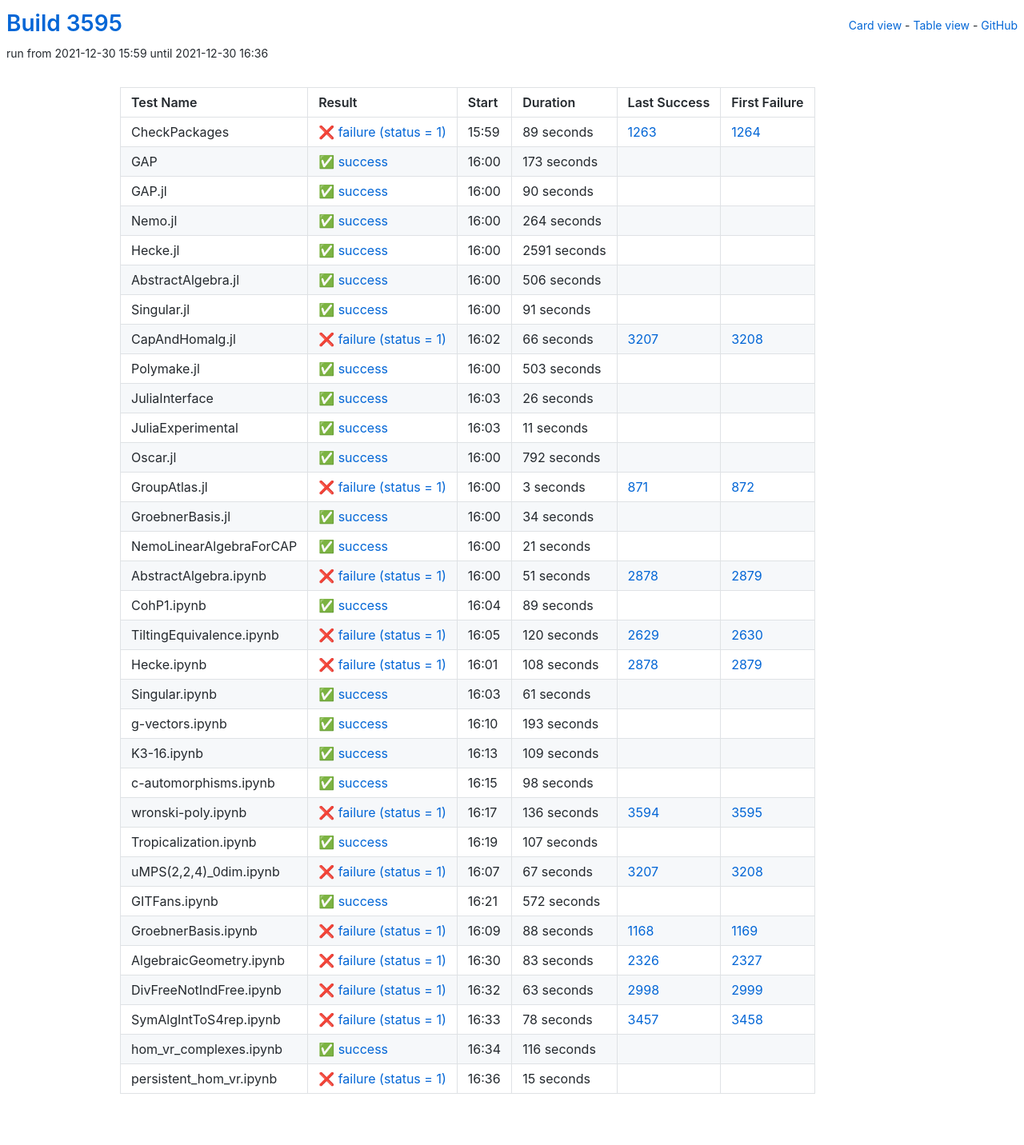
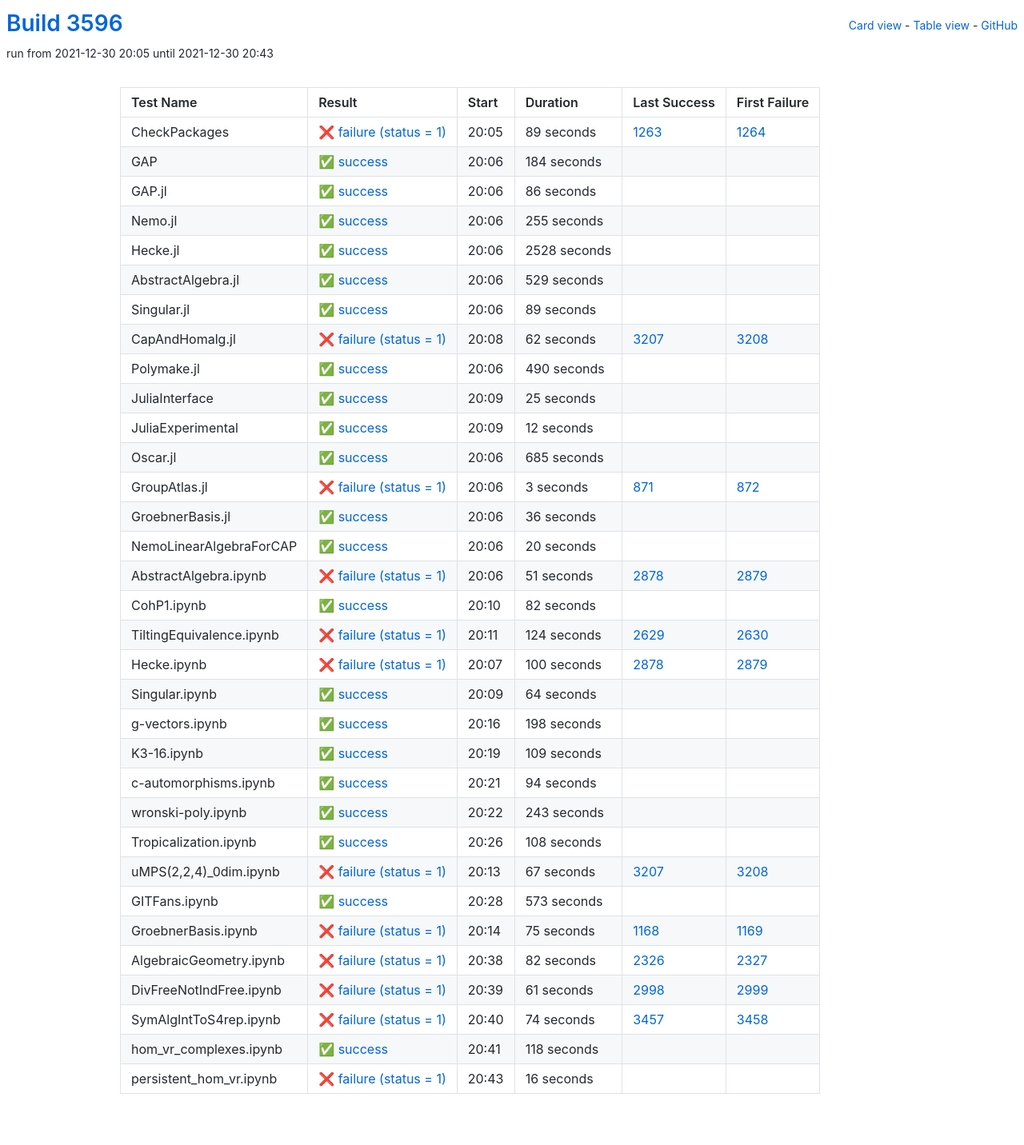
Before and after one commit to oscar-system/oscar-ci-status-stable, a Jekyll site: the page built from table.html, in a window 1280 px wide. Shown: the whole page at 80% size. Built offline with Jekyll 4.4.1, drawn with Linux system fonts in a browser that asks for light colours.

Commit message:
Build #3596

```diff
--- a/_data/ci.yml
+++ b/_data/ci.yml
@@ -1,6 +1,6 @@
 ---
-build: 3595
-build_url: https://oscarci.mathematik.uni-kl.de/job/oscar-stable/3595/
+build: 3596
+build_url: https://oscarci.mathematik.uni-kl.de/job/oscar-stable/3596/
 job: oscar-stable
 organization: oscar-system
 repo: oscar-ci-status-stable
@@ -8,8 +8,8 @@ repourl: https://github.com/oscar-system/oscar-ci-status-stable
 tests:
 - name: CheckPackages
   id: checkpackages
-  log: https://oscarci.mathematik.uni-kl.de/job/oscar-stable/3595/artifact/logs/build-3595/CheckPackages.log
-  start: 2021-12-30 15:59
+  log: https://oscarci.mathematik.uni-kl.de/job/oscar-stable/3596/artifact/logs/build-3596/CheckPackages.log
+  start: 2021-12-30 20:05
   success: false
   exitcode: 1
   status: failure
@@ -20,140 +20,140 @@ tests:
   first_failure_url: https://oscarci.mathematik.uni-kl.de/job/oscar-stable/1264/
 - name: GAP
   id: gap
-  log: https://oscarci.mathematik.uni-kl.de/job/oscar-stable/3595/artifact/logs/build-3595/GAP.log
-  start: 2021-12-30 16:00
+  log: https://oscarci.mathematik.uni-kl.de/job/oscar-stable/3596/artifact/logs/build-3596/GAP.log
+  start: 2021-12-30 20:06
   success: true
   exitcode: 0
   status: success
-  duration: 173
+  duration: 184
   last_success: false
   last_success_url:
   first_failure: false
   first_failure_url:
 - name: GAP.jl
   id: gap-jl
-  log: https://oscarci.mathematik.uni-kl.de/job/oscar-stable/3595/artifact/logs/build-3595/GAP.jl.log
-  start: 2021-12-30 16:00
+  log: https://oscarci.mathematik.uni-kl.de/job/oscar-stable/3596/artifact/logs/build-3596/GAP.jl.log
+  start: 2021-12-30 20:06
   success: true
   exitcode: 0
   status: success
-  duration: 90
+  duration: 86
   last_success: false
   last_success_url:
   first_failure: false
   first_failure_url:
 - name: Nemo.jl
   id: nemo-jl
-  log: https://oscarci.mathematik.uni-kl.de/job/oscar-stable/3595/artifact/logs/build-3595/Nemo.jl.log
-  start: 2021-12-30 16:00
+  log: https://oscarci.mathematik.uni-kl.de/job/oscar-stable/3596/artifact/logs/build-3596/Nemo.jl.log
+  start: 2021-12-30 20:06
   success: true
   exitcode: 0
   status: success
-  duration: 264
+  duration: 255
   last_success: false
   last_success_url:
   first_failure: false
   first_failure_url:
 - name: Hecke.jl
   id: hecke-jl
-  log: https://oscarci.mathematik.uni-kl.de/job/oscar-stable/3595/artifact/logs/build-3595/Hecke.jl.log
-  start: 2021-12-30 16:00
+  log: https://oscarci.mathematik.uni-kl.de/job/oscar-stable/3596/artifact/logs/build-3596/Hecke.jl.log
+  start: 2021-12-30 20:06
   success: true
   exitcode: 0
   status: success
-  duration: 2591
+  duration: 2528
   last_success: false
   last_success_url:
   first_failure: false
   first_failure_url:
 - name: AbstractAlgebra.jl
   id: abstractalgebra-jl
-  log: https://oscarci.mathematik.uni-kl.de/job/oscar-stable/3595/artifact/logs/build-3595/AbstractAlgebra.jl.log
-  start: 2021-12-30 16:00
+  log: https://oscarci.mathematik.uni-kl.de/job/oscar-stable/3596/artifact/logs/build-3596/AbstractAlgebra.jl.log
+  start: 2021-12-30 20:06
   success: true
   exitcode: 0
   status: success
-  duration: 506
+  duration: 529
   last_success: false
   last_success_url:
   first_failure: false
   first_failure_url:
 - name: Singular.jl
   id: singular-jl
-  log: https://oscarci.mathematik.uni-kl.de/job/oscar-stable/3595/artifact/logs/build-3595/Singular.jl.log
-  start: 2021-12-30 16:00
+  log: https://oscarci.mathematik.uni-kl.de/job/oscar-stable/3596/artifact/logs/build-3596/Singular.jl.log
+  start: 2021-12-30 20:06
   success: true
   exitcode: 0
   status: success
-  duration: 91
+  duration: 89
   last_success: false
   last_success_url:
   first_failure: false
   first_failure_url:
 - name: CapAndHomalg.jl
   id: capandhomalg-jl
-  log: https://oscarci.mathematik.uni-kl.de/job/oscar-stable/3595/artifact/logs/build-3595/CapAndHomalg.jl.log
-  start: 2021-12-30 16:02
+  log: https://oscarci.mathematik.uni-kl.de/job/oscar-stable/3596/artifact/logs/build-3596/CapAndHomalg.jl.log
+  start: 2021-12-30 20:08
   success: false
   exitcode: 1
   status: failure
-  duration: 66
+  duration: 62
   last_success: 3207
   last_success_url: https://oscarci.mathematik.uni-kl.de/job/oscar-stable/3207/
   first_failure: 3208
   first_failure_url: https://oscarci.mathematik.uni-kl.de/job/oscar-stable/3208/
 - name: Polymake.jl
   id: polymake-jl
-  log: https://oscarci.mathematik.uni-kl.de/job/oscar-stable/3595/artifact/logs/build-3595/Polymake.jl.log
-  start: 2021-12-30 16:00
+  log: https://oscarci.mathematik.uni-kl.de/job/oscar-stable/3596/artifact/logs/build-3596/Polymake.jl.log
+  start: 2021-12-30 20:06
   success: true
   exitcode: 0
   status: success
-  duration: 503
+  duration: 490
   last_success: false
   last_success_url:
   first_failure: false
   first_failure_url:
 - name: JuliaInterface
   id: juliainterface
-  log: https://oscarci.mathematik.uni-kl.de/job/oscar-stable/3595/artifact/logs/build-3595/JuliaInterface.log
-  start: 2021-12-30 16:03
+  log: https://oscarci.mathematik.uni-kl.de/job/oscar-stable/3596/artifact/logs/build-3596/JuliaInterface.log
+  start: 2021-12-30 20:09
   success: true
   exitcode: 0
   status: success
-  duration: 26
+  duration: 25
   last_success: false
   last_success_url:
   first_failure: false
   first_failure_url:
 - name: JuliaExperimental
   id: juliaexperimental
-  log: https://oscarci.mathematik.uni-kl.de/job/oscar-stable/3595/artifact/logs/build-3595/JuliaExperimental.log
-  start: 2021-12-30 16:03
+  log: https://oscarci.mathematik.uni-kl.de/job/oscar-stable/3596/artifact/logs/build-3596/JuliaExperimental.log
+  start: 2021-12-30 20:09
   success: true
   exitcode: 0
   status: success
-  duration: 11
+  duration: 12
   last_success: false
   last_success_url:
   first_failure: false
   first_failure_url:
 - name: Oscar.jl
   id: oscar-jl
-  log: https://oscarci.mathematik.uni-kl.de/job/oscar-stable/3595/artifact/logs/build-3595/Oscar.jl.log
-  start: 2021-12-30 16:00
+  log: https://oscarci.mathematik.uni-kl.de/job/oscar-stable/3596/artifact/logs/build-3596/Oscar.jl.log
+  start: 2021-12-30 20:06
   success: true
   exitcode: 0
   status: success
-  duration: 792
+  duration: 685
   last_success: false
   last_success_url:
   first_failure: false
   first_failure_url:
 - name: GroupAtlas.jl
   id: groupatlas-jl
-  log: https://oscarci.mathematik.uni-kl.de/job/oscar-stable/3595/artifact/logs/build-3595/GroupAtlas.jl.log
-  start: 2021-12-30 16:00
+  log: https://oscarci.mathematik.uni-kl.de/job/oscar-stable/3596/artifact/logs/build-3596/GroupAtlas.jl.log
+  start: 2021-12-30 20:06
   success: false
   exitcode: 1
   status: failure
@@ -164,32 +164,32 @@ tests:
   first_failure_url: https://oscarci.mathematik.uni-kl.de/job/oscar-stable/872/
 - name: GroebnerBasis.jl
   id: groebnerbasis-jl
-  log: https://oscarci.mathematik.uni-kl.de/job/oscar-stable/3595/artifact/logs/build-3595/GroebnerBasis.jl.log
-  start: 2021-12-30 16:00
+  log: https://oscarci.mathematik.uni-kl.de/job/oscar-stable/3596/artifact/logs/build-3596/GroebnerBasis.jl.log
+  start: 2021-12-30 20:06
   success: true
   exitcode: 0
   status: success
-  duration: 34
+  duration: 36
   last_success: false
   last_success_url:
   first_failure: false
   first_failure_url:
 - name: NemoLinearAlgebraForCAP
   id: nemolinearalgebraforcap
-  log: https://oscarci.mathematik.uni-kl.de/job/oscar-stable/3595/artifact/logs/build-3595/NemoLinearAlgebraForCAP.log
-  start: 2021-12-30 16:00
+  log: https://oscarci.mathematik.uni-kl.de/job/oscar-stable/3596/artifact/logs/build-3596/NemoLinearAlgebraForCAP.log
+  start: 2021-12-30 20:06
   success: true
   exitcode: 0
   status: success
-  duration: 21
+  duration: 20
   last_success: false
   last_success_url:
   first_failure: false
   first_failure_url:
 - name: AbstractAlgebra.ipynb
   id: abstractalgebra-ipynb
-  log: https://oscarci.mathematik.uni-kl.de/job/oscar-stable/3595/artifact/logs/build-3595/AbstractAlgebra.ipynb.log
-  start: 2021-12-30 16:00
+  log: https://oscarci.mathematik.uni-kl.de/job/oscar-stable/3596/artifact/logs/build-3596/AbstractAlgebra.ipynb.log
+  start: 2021-12-30 20:06
   success: false
   exitcode: 1
   status: failure
@@ -200,68 +200,68 @@ tests:
   first_failure_url: https://oscarci.mathematik.uni-kl.de/job/oscar-stable/2879/
 - name: CohP1.ipynb
   id: cohp1-ipynb
-  log: https://oscarci.mathematik.uni-kl.de/job/oscar-stable/3595/artifact/logs/build-3595/CohP1.ipynb.log
-  start: 2021-12-30 16:04
+  log: https://oscarci.mathematik.uni-kl.de/job/oscar-stable/3596/artifact/logs/build-3596/CohP1.ipynb.log
+  start: 2021-12-30 20:10
   success: true
   exitcode: 0
   status: success
-  duration: 89
+  duration: 82
   last_success: false
   last_success_url:
   first_failure: false
   first_failure_url:
 - name: TiltingEquivalence.ipynb
   id: tiltingequivalence-ipynb
-  log: https://oscarci.mathematik.uni-kl.de/job/oscar-stable/3595/artifact/logs/build-3595/TiltingEquivalence.ipynb.log
-  start: 2021-12-30 16:05
+  log: https://oscarci.mathematik.uni-kl.de/job/oscar-stable/3596/artifact/logs/build-3596/TiltingEquivalence.ipynb.log
+  start: 2021-12-30 20:11
   success: false
   exitcode: 1
   status: failure
-  duration: 120
+  duration: 124
   last_success: 2629
   last_success_url: https://oscarci.mathematik.uni-kl.de/job/oscar-stable/2629/
   first_failure: 2630
   first_failure_url: https://oscarci.mathematik.uni-kl.de/job/oscar-stable/2630/
 - name: Hecke.ipynb
   id: hecke-ipynb
-  log: https://oscarci.mathematik.uni-kl.de/job/oscar-stable/3595/artifact/logs/build-3595/Hecke.ipynb.log
-  start: 2021-12-30 16:01
+  log: https://oscarci.mathematik.uni-kl.de/job/oscar-stable/3596/artifact/logs/build-3596/Hecke.ipynb.log
+  start: 2021-12-30 20:07
   success: false
   exitcode: 1
   status: failure
-  duration: 108
+  duration: 100
   last_success: 2878
   last_success_url: https://oscarci.mathematik.uni-kl.de/job/oscar-stable/2878/
   first_failure: 2879
   first_failure_url: https://oscarci.mathematik.uni-kl.de/job/oscar-stable/2879/
 - name: Singular.ipynb
   id: singular-ipynb
-  log: https://oscarci.mathematik.uni-kl.de/job/oscar-stable/3595/artifact/logs/build-3595/Singular.ipynb.log
-  start: 2021-12-30 16:03
+  log: https://oscarci.mathematik.uni-kl.de/job/oscar-stable/3596/artifact/logs/build-3596/Singular.ipynb.log
+  start: 2021-12-30 20:09
   success: true
   exitcode: 0
   status: success
-  duration: 61
+  duration: 64
   last_success: false
   last_success_url:
   first_failure: false
   first_failure_url:
 - name: g-vectors.ipynb
   id: g-vectors-ipynb
-  log: https://oscarci.mathematik.uni-kl.de/job/oscar-stable/3595/artifact/logs/build-3595/g-vectors.ipynb.log
-  start: 2021-12-30 16:10
+  log: https://oscarci.mathematik.uni-kl.de/job/oscar-stable/3596/artifact/logs/build-3596/g-vectors.ipynb.log
+  start: 2021-12-30 20:16
   success: true
   exitcode: 0
   status: success
-  duration: 193
+  duration: 198
   last_success: false
   last_success_url:
   first_failure: false
   first_failure_url:
 - name: K3-16.ipynb
   id: k3-16-ipynb
-  log: https://oscarci.mathematik.uni-kl.de/job/oscar-stable/3595/artifact/logs/build-3595/K3-16.ipynb.log
-  start: 2021-12-30 16:13
+  log: https://oscarci.mathematik.uni-kl.de/job/oscar-stable/3596/artifact/logs/build-3596/K3-16.ipynb.log
+  start: 2021-12-30 20:19
   success: true
   exitcode: 0
   status: success
@@ -272,44 +272,44 @@ tests:
   first_failure_url:
 - name: c-automorphisms.ipynb
   id: c-automorphisms-ipynb
-  log: https://oscarci.mathematik.uni-kl.de/job/oscar-stable/3595/artifact/logs/build-3595/c-automorphisms.ipynb.log
-  start: 2021-12-30 16:15
+  log: https://oscarci.mathematik.uni-kl.de/job/oscar-stable/3596/artifact/logs/build-3596/c-automorphisms.ipynb.log
+  start: 2021-12-30 20:21
   success: true
   exitcode: 0
   status: success
-  duration: 98
+  duration: 94
   last_success: false
   last_success_url:
   first_failure: false
   first_failure_url:
 - name: wronski-poly.ipynb
   id: wronski-poly-ipynb
-  log: https://oscarci.mathematik.uni-kl.de/job/oscar-stable/3595/artifact/logs/build-3595/wronski-poly.ipynb.log
-  start: 2021-12-30 16:17
-  success: false
-  exitcode: 1
-  status: failure
-  duration: 136
-  last_success: 3594
-  last_success_url: https://oscarci.mathematik.uni-kl.de/job/oscar-stable/3594/
-  first_failure: 3595
-  first_failure_url: https://oscarci.mathematik.uni-kl.de/job/oscar-stable/3595/
-- name: Tropicalization.ipynb
-  id: tropicalization-ipynb
-  log: https://oscarci.mathematik.uni-kl.de/job/oscar-stable/3595/artifact/logs/build-3595/Tropicalization.ipynb.log
-  start: 2021-12-30 16:19
+  log: https://oscarci.mathematik.uni-kl.de/job/oscar-stable/3596/artifact/logs/build-3596/wronski-poly.ipynb.log
+  start: 2021-12-30 20:22
   success: true
   exitcode: 0
   status: success
-  duration: 107
+  duration: 243
+  last_success: false
+  last_success_url:
+  first_failure: false
+  first_failure_url:
+- name: Tropicalization.ipynb
+  id: tropicalization-ipynb
+  log: https://oscarci.mathematik.uni-kl.de/job/oscar-stable/3596/artifact/logs/build-3596/Tropicalization.ipynb.log
+  start: 2021-12-30 20:26
+  success: true
+  exitcode: 0
+  status: success
+  duration: 108
   last_success: false
   last_success_url:
   first_failure: false
   first_failure_url:
 - name: uMPS(2,2,4)_0dim.ipynb
   id: umps-2-2-4-0dim-ipynb
-  log: https://oscarci.mathematik.uni-kl.de/job/oscar-stable/3595/artifact/logs/build-3595/uMPS-2-2-4-_0dim.ipynb.log
-  start: 2021-12-30 16:07
+  log: https://oscarci.mathematik.uni-kl.de/job/oscar-stable/3596/artifact/logs/build-3596/uMPS-2-2-4-_0dim.ipynb.log
+  start: 2021-12-30 20:13
   success: false
   exitcode: 1
   status: failure
@@ -320,84 +320,84 @@ tests:
   first_failure_url: https://oscarci.mathematik.uni-kl.de/job/oscar-stable/3208/
 - name: GITFans.ipynb
   id: gitfans-ipynb
-  log: https://oscarci.mathematik.uni-kl.de/job/oscar-stable/3595/artifact/logs/build-3595/GITFans.ipynb.log
-  start: 2021-12-30 16:21
+  log: https://oscarci.mathematik.uni-kl.de/job/oscar-stable/3596/artifact/logs/build-3596/GITFans.ipynb.log
+  start: 2021-12-30 20:28
   success: true
   exitcode: 0
   status: success
-  duration: 572
+  duration: 573
   last_success: false
   last_success_url:
   first_failure: false
   first_failure_url:
 - name: GroebnerBasis.ipynb
   id: groebnerbasis-ipynb
-  log: https://oscarci.mathematik.uni-kl.de/job/oscar-stable/3595/artifact/logs/build-3595/GroebnerBasis.ipynb.log
-  start: 2021-12-30 16:09
+  log: https://oscarci.mathematik.uni-kl.de/job/oscar-stable/3596/artifact/logs/build-3596/GroebnerBasis.ipynb.log
+  start: 2021-12-30 20:14
   success: false
   exitcode: 1
   status: failure
-  duration: 88
+  duration: 75
   last_success: 1168
   last_success_url: https://oscarci.mathematik.uni-kl.de/job/oscar-stable/1168/
   first_failure: 1169
   first_failure_url: https://oscarci.mathematik.uni-kl.de/job/oscar-stable/1169/
 - name: AlgebraicGeometry.ipynb
   id: algebraicgeometry-ipynb
-  log: https://oscarci.mathematik.uni-kl.de/job/oscar-stable/3595/artifact/logs/build-3595/AlgebraicGeometry.ipynb.log
-  start: 2021-12-30 16:30
+  log: https://oscarci.mathematik.uni-kl.de/job/oscar-stable/3596/artifact/logs/build-3596/AlgebraicGeometry.ipynb.log
+  start: 2021-12-30 20:38
   success: false
   exitcode: 1
   status: failure
-  duration: 83
+  duration: 82
   last_success: 2326
   last_success_url: https://oscarci.mathematik.uni-kl.de/job/oscar-stable/2326/
   first_failure: 2327
   first_failure_url: https://oscarci.mathematik.uni-kl.de/job/oscar-stable/2327/
 - name: DivFreeNotIndFree.ipynb
   id: divfreenotindfree-ipynb
-  log: https://oscarci.mathematik.uni-kl.de/job/oscar-stable/3595/artifact/logs/build-3595/DivFreeNotIndFree.ipynb.log
-  start: 2021-12-30 16:32
+  log: https://oscarci.mathematik.uni-kl.de/job/oscar-stable/3596/artifact/logs/build-3596/DivFreeNotIndFree.ipynb.log
+  start: 2021-12-30 20:39
   success: false
   exitcode: 1
   status: failure
-  duration: 63
+  duration: 61
   last_success: 2998
   last_success_url: https://oscarci.mathematik.uni-kl.de/job/oscar-stable/2998/
   first_failure: 2999
   first_failure_url: https://oscarci.mathematik.uni-kl.de/job/oscar-stable/2999/
 - name: SymAlgIntToS4rep.ipynb
   id: symalginttos4rep-ipynb
-  log: https://oscarci.mathematik.uni-kl.de/job/oscar-stable/3595/artifact/logs/build-3595/SymAlgIntToS4rep.ipynb.log
-  start: 2021-12-30 16:33
+  log: https://oscarci.mathematik.uni-kl.de/job/oscar-stable/3596/artifact/logs/build-3596/SymAlgIntToS4rep.ipynb.log
+  start: 2021-12-30 20:40
   success: false
   exitcode: 1
   status: failure
-  duration: 78
+  duration: 74
   last_success: 3457
   last_success_url: https://oscarci.mathematik.uni-kl.de/job/oscar-stable/3457/
   first_failure: 3458
   first_failure_url: https://oscarci.mathematik.uni-kl.de/job/oscar-stable/3458/
 - name: hom_vr_complexes.ipynb
   id: hom-vr-complexes-ipynb
-  log: https://oscarci.mathematik.uni-kl.de/job/oscar-stable/3595/artifact/logs/build-3595/hom_vr_complexes.ipynb.log
-  start: 2021-12-30 16:34
+  log: https://oscarci.mathematik.uni-kl.de/job/oscar-stable/3596/artifact/logs/build-3596/hom_vr_complexes.ipynb.log
+  start: 2021-12-30 20:41
   success: true
   exitcode: 0
   status: success
-  duration: 116
+  duration: 118
   last_success: false
   last_success_url:
   first_failure: false
   first_failure_url:
 - name: persistent_hom_vr.ipynb
   id: persistent-hom-vr-ipynb
-  log: https://oscarci.mathematik.uni-kl.de/job/oscar-stable/3595/artifact/logs/build-3595/persistent_hom_vr.ipynb.log
-  start: 2021-12-30 16:36
+  log: https://oscarci.mathematik.uni-kl.de/job/oscar-stable/3596/artifact/logs/build-3596/persistent_hom_vr.ipynb.log
+  start: 2021-12-30 20:43
   success: false
   exitcode: 1
   status: failure
-  duration: 15
+  duration: 16
   last_success: false
   last_success_url:
   first_failure: false
```
Also changed, not shown: README.md.
